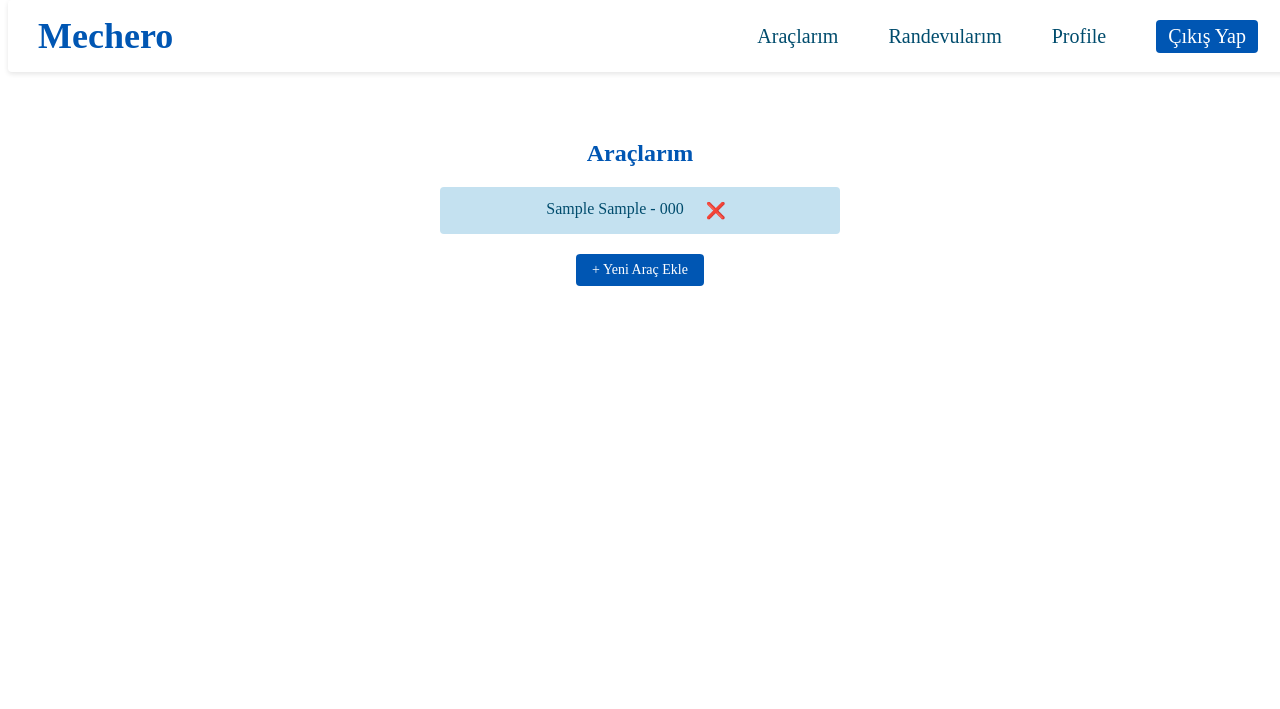
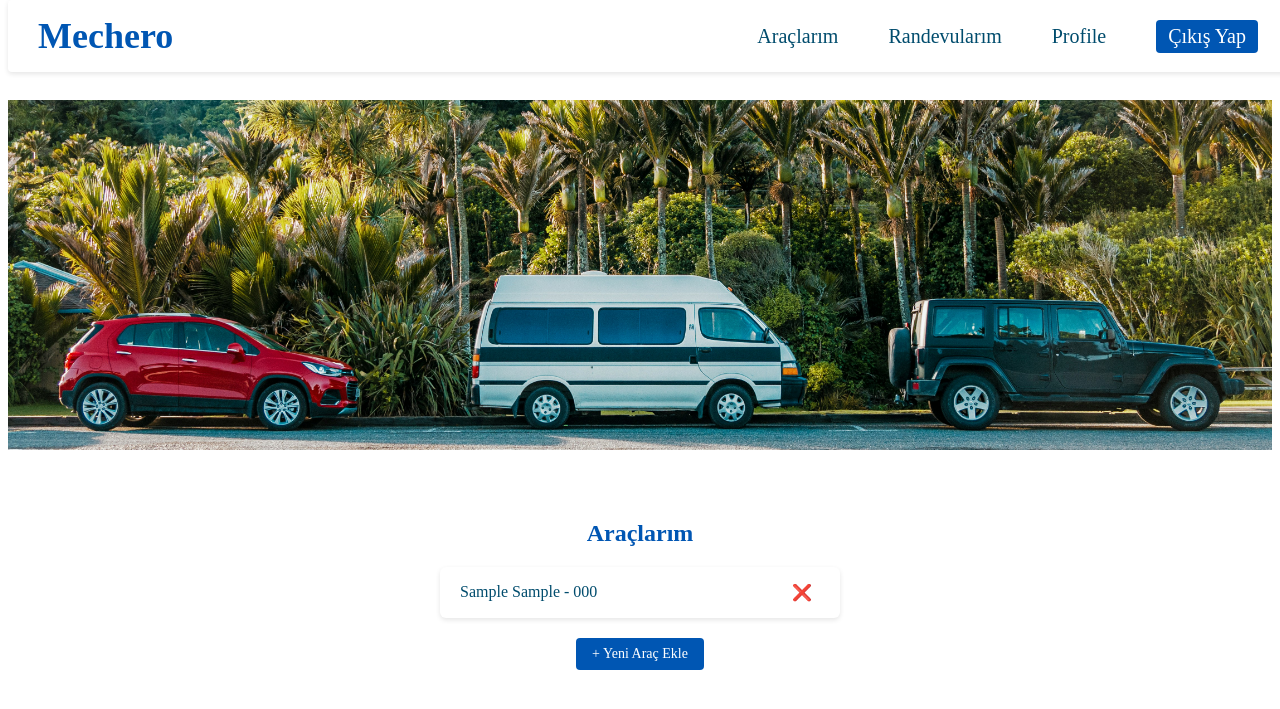
Before and after one commit to DelfinAksu/mechero, a Flask app: page /user/vehicles in a window 1280 px wide. Shown: the top 709 px of the page. Run offline with Flask 3, Linux system fonts and the light colour scheme; a user stored in the database is signed in; tables that the repository leaves empty hold one stand-in row (values such as "Sample post").

Commit message:
updated vehicles and appointments pages

```diff
--- a/app/static/style.css
+++ b/app/static/style.css
@@ -252,10 +252,27 @@ main {
 /* Araçlar sayfası */
 .vehicles-page {
     max-width: 400px;
-    margin: 50px auto;
-    padding: 20px;
+    margin: 0 auto 50px auto;
+    /*padding: 20px;*/
     text-align: center;
 }
+
+.vehicles-banner-wrapper {
+  width: 100%;
+  height: 400px;           /* Görünmesini istediğin yükseklik */
+  overflow: hidden;        /* Taşan kısmı gizle */
+  position: relative;
+  margin-bottom: 0;
+}
+
+.banner-cropped-img {
+  width: 100%;
+  height: 500px;
+  object-fit: cover;
+  position: relative;
+  top: -150px;             /* Yukarıdan kırpmak için kaydır */
+}
+
 
 /* Başlık */
 .vehicles-title {
@@ -271,11 +288,20 @@ main {
 }
 
 .vehicle-item {
-    background-color: #c4e1f0; /* açık mavi kutucuk */
+    background-color: white; /* açık mavi kutucuk */
     color: #004c6d;
     margin: 10px 0;
-    padding: 10px;
-    border-radius: 4px;
+    padding: 12px 20px;
+    border-radius: 6px;
+    display: flex;
+    justify-content: space-between;
+    align-items: center;
+    box-shadow: 0 2px 5px rgba(0, 0, 0, 0.1);
+}
+/* Yazı (araç bilgisi) kısmı */
+.vehicle-item span {
+    font-weight: 500;
+    font-size: 16px;
 }
 
 /* Yeni araç ekle butonu */
--- a/app/templates/user/vehicles.html
+++ b/app/templates/user/vehicles.html
@@ -1,11 +1,14 @@
 {% extends 'layout/base_user.html' %}
 {% block content %}
+<div class="vehicles-banner-wrapper">
+    <img src="{{ url_for('static', filename='images/vehicles.jpg') }}" alt="Araçlar" class="banner-cropped-img">
+  </div>
 <div class="vehicles-page">
   <h2 class="vehicles-title">Araçlarım</h2>
   <ul class="vehicles-list">
     {% for v in vehicles %}
       <li class="vehicle-item">
-        {{ v.brand }} {{ v.model }} - {{ v.plate_number }}
+        <span>{{ v.brand }} {{ v.model }} - {{ v.plate_number }}</span>
         <form method="POST"
           action="{{ url_for('user.delete_vehicle', vehicle_id=v.vehicle_id) }}"
           style="display:inline;"
```
Also changed, not shown: other parts of app/static/style.css (+43 -11 lines), app/templates/user/dashboard.html (+7 -1 lines), app/static/images/vehicles.jpg (added).
